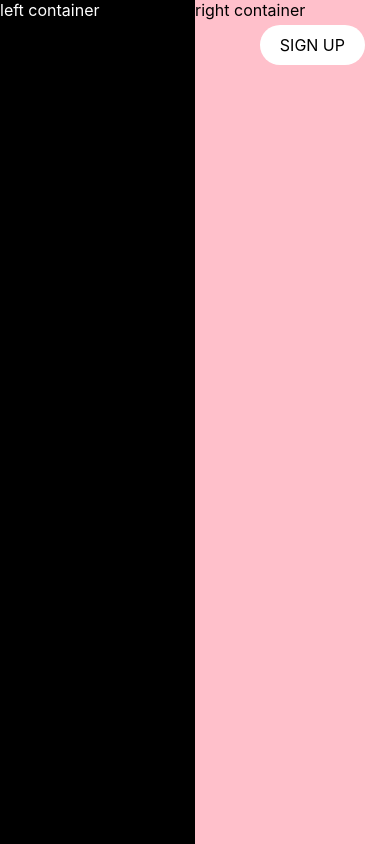
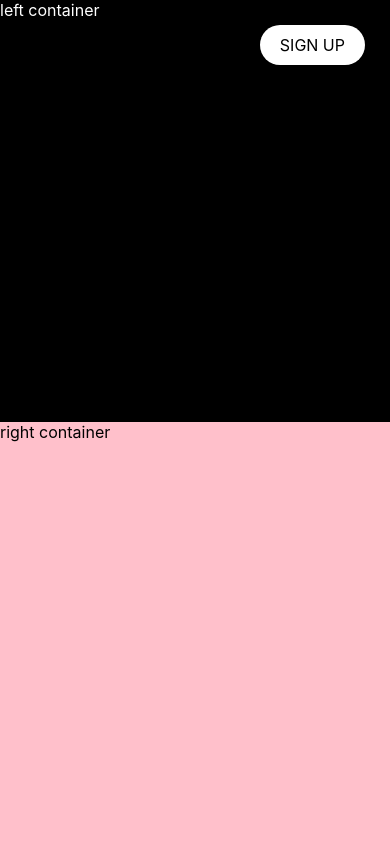
Before and after one commit to hatchways/fe-tutorial-1, a React (Create React App) app: page / in a window 390 px wide. Built offline with nearby package versions, Linux system fonts and the light colour scheme.

Commit message:
Media queries

```diff
--- a/src/App.css
+++ b/src/App.css
@@ -29,3 +29,14 @@
   text-transform: uppercase;
   text-decoration: none;
 }
+
+@media only screen and (max-width: 600px) {
+  #container {
+    display: block;
+    height: 50vh;
+  }
+
+  .half_container {
+    width: 100%;
+  }
+}
```
